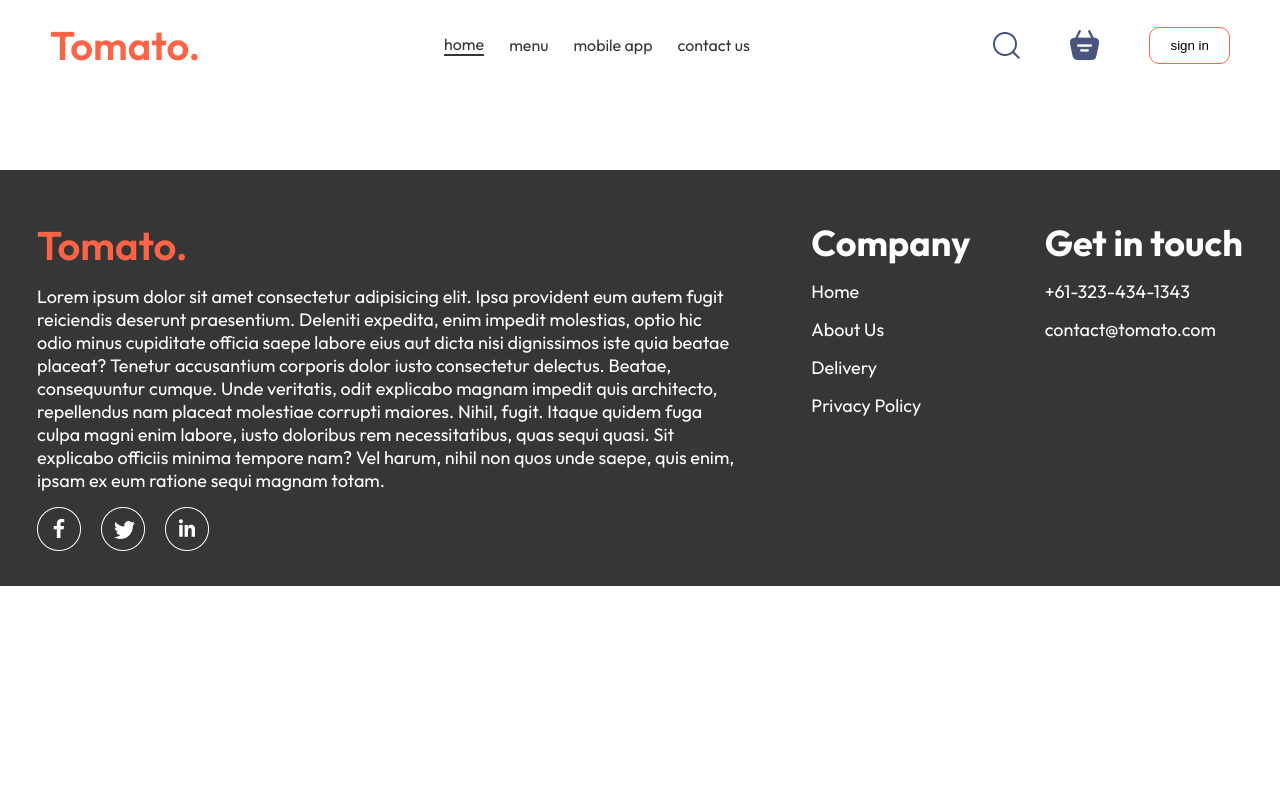
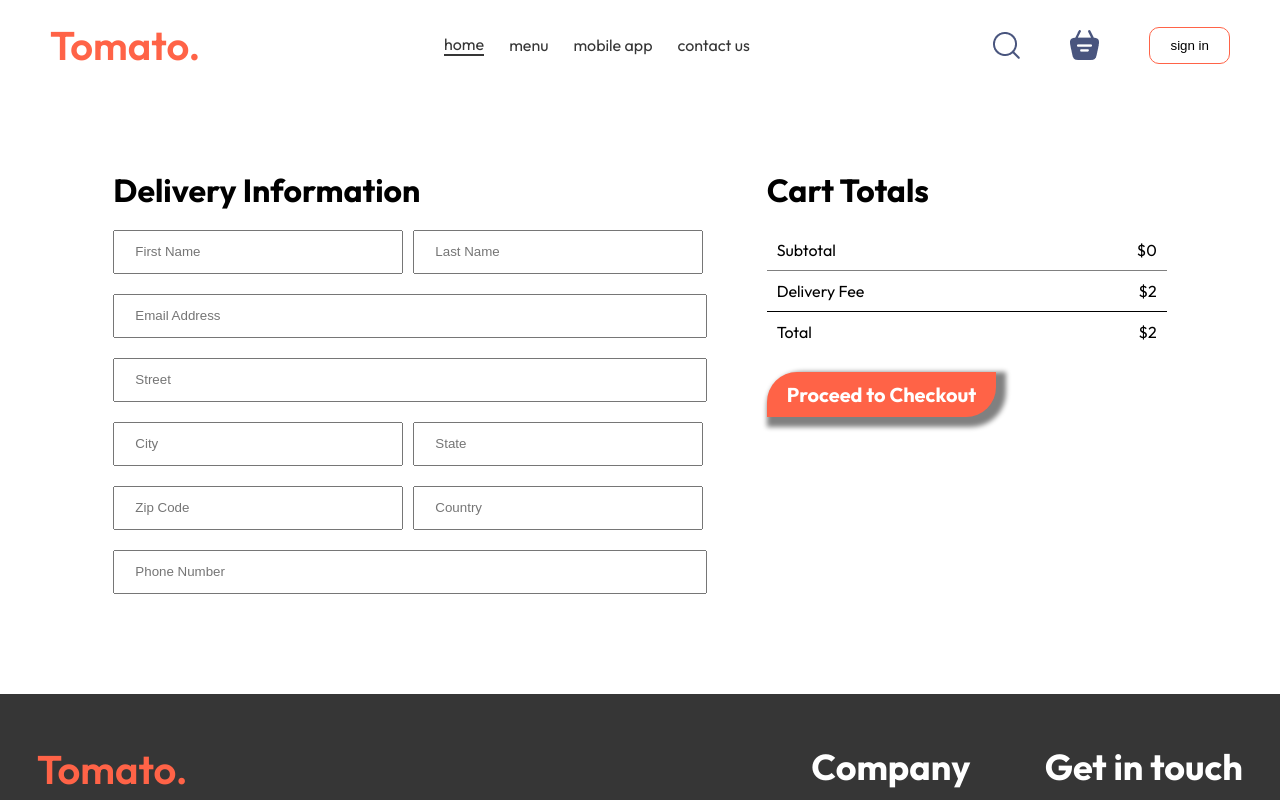
Before and after one commit to hexadivine/Tomato, a React (Vite) app in the folder frontend/: page /order in a window 1280 px wide. Shown: the top 800 px of the page. Built offline with nearby package versions, Linux system fonts and the light colour scheme.

Commit message:
feat: add new feature

```diff
--- a/frontend/src/App.jsx
+++ b/frontend/src/App.jsx
@@ -3,6 +3,7 @@ import Navbar from "./components/Navbar/Navbar"
 import Home from "./pages/Home/Home"
 import Cart from "./pages/Cart/Cart"
 import Footer from "./components/Footer/Footer"
+import Order from "./pages/Order/Order"
 
 function App() {
   return (
@@ -11,6 +12,7 @@ function App() {
       <Routes >
         <Route path="/" element={<Home />} />
         <Route path="/cart" element={<Cart />} />
+        <Route path="/order" element={<Order />} />
       </Routes>
       <Footer />
     </>
--- a/frontend/src/components/CartTotal/CartTotal.jsx
+++ b/frontend/src/components/CartTotal/CartTotal.jsx
@@ -1,3 +1,4 @@
+import {Link} from 'react-router-dom'
 import { useCart } from "../../contexts/Cart/CartContext";
 import PrimaryBtn from "../PrimaryBtn/PrimaryBtn";
 import "./CartTotal.css";
@@ -24,7 +25,7 @@ function CartTotal() {
                     </tr>
                 </tbody>
             </table>
-            <PrimaryBtn message="Proceed to Checkout" className="checkout-btn" />
+            <PrimaryBtn message={<Link to="/order" > Proceed to Checkout </Link>} className="checkout-btn" />
         </div>
     );
 }
--- /dev/null
+++ b/frontend/src/components/DeliveryInfo/DeliveryInfo.css
@@ -0,0 +1,15 @@
+.delivery-info {
+    width: max(50%, 50rem);
+}
+.delivery-info input {
+    width: calc(100% - 4rem);
+    margin-top: 2rem;
+    line-height: 2rem;
+    padding: 1rem 2rem;
+    outline-color: tomato;
+}
+
+.split-form {
+    display: flex;
+    gap: 1rem;
+}
--- /dev/null
+++ b/frontend/src/components/DeliveryInfo/DeliveryInfo.jsx
@@ -0,0 +1,28 @@
+import "./DeliveryInfo.css";
+
+function DeliveryInfo() {
+    return (
+        <div className="delivery-info">
+            <h1>Delivery Information</h1>
+            <form action="#" className="delivery-info-form">
+                <div className="split-form">
+                    <input type="text" placeholder="First Name" className="split-input" />
+                    <input type="text" placeholder="Last Name" className="split-input" />
+                </div>
+                <input type="email" placeholder="Email Address" className="full-input" />
+                <input type="text" placeholder="Street" className="full-input" />
+                <div className="split-form">
+                    <input type="text" placeholder="City" className="split-input" />
+                    <input type="text" placeholder="State" className="split-input" />
+                </div>
+                <div className="split-form">
+                    <input type="text" placeholder="Zip Code" className="split-input" />
+                    <input type="text" placeholder="Country" className="split-input" />
+                </div>
+                <input type="text" placeholder="Phone Number" className="full-input" />
+            </form>
+        </div>
+    );
+}
+
+export default DeliveryInfo;
--- /dev/null
+++ b/frontend/src/pages/Order/Order.css
@@ -0,0 +1,14 @@
+.order-page {
+    display: flex;
+    margin-top: 10rem;
+    justify-content: space-evenly;
+    /* gap: 20rem; */
+}
+
+@media (max-width: 1000px) {
+    .order-page {
+        flex-direction: column;
+        gap: 10rem;
+        align-items: center;
+    }
+}
--- /dev/null
+++ b/frontend/src/pages/Order/Order.jsx
@@ -0,0 +1,14 @@
+import CartTotal from '../../components/CartTotal/CartTotal'
+import DeliveryInfo from '../../components/DeliveryInfo/DeliveryInfo'
+import './Order.css'
+
+function Order() {
+  return (
+    <div className='order-page'>
+        <DeliveryInfo />
+        <CartTotal  />
+    </div>
+  )
+}
+
+export default Order
```
